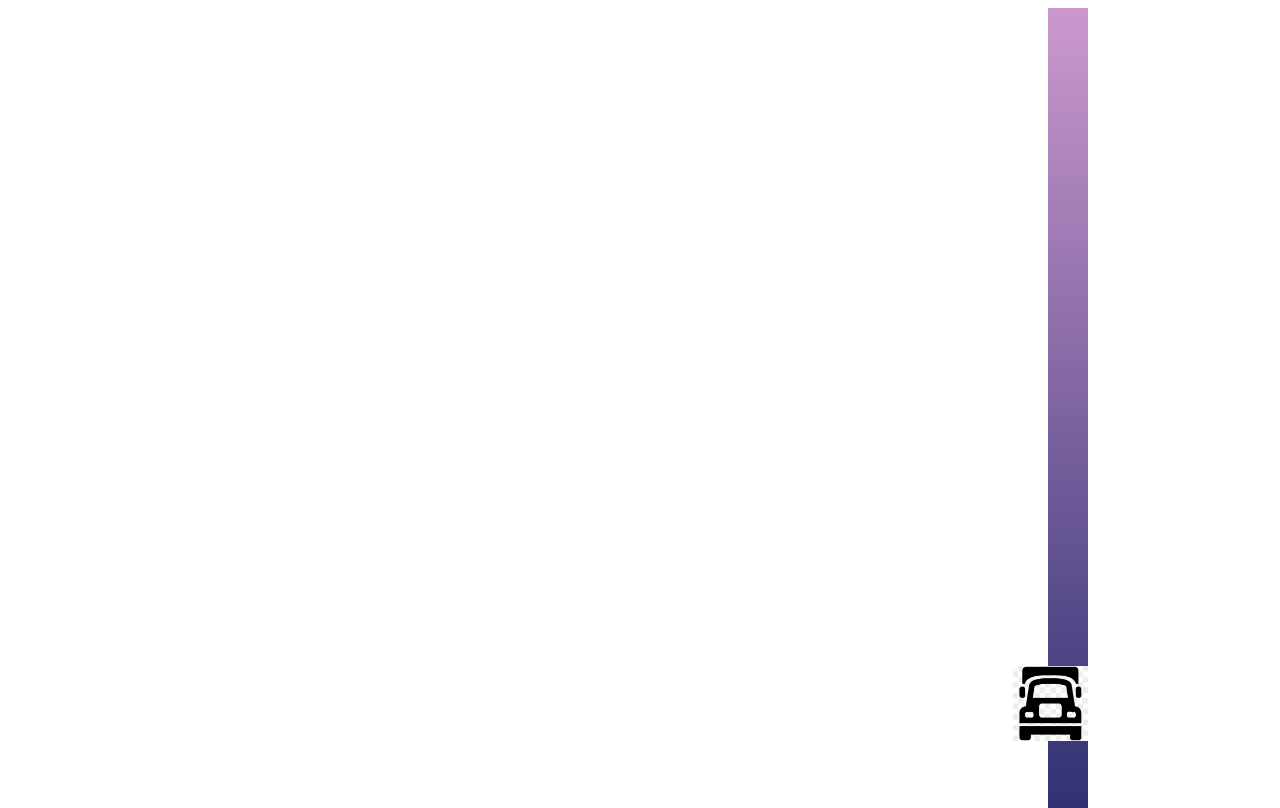
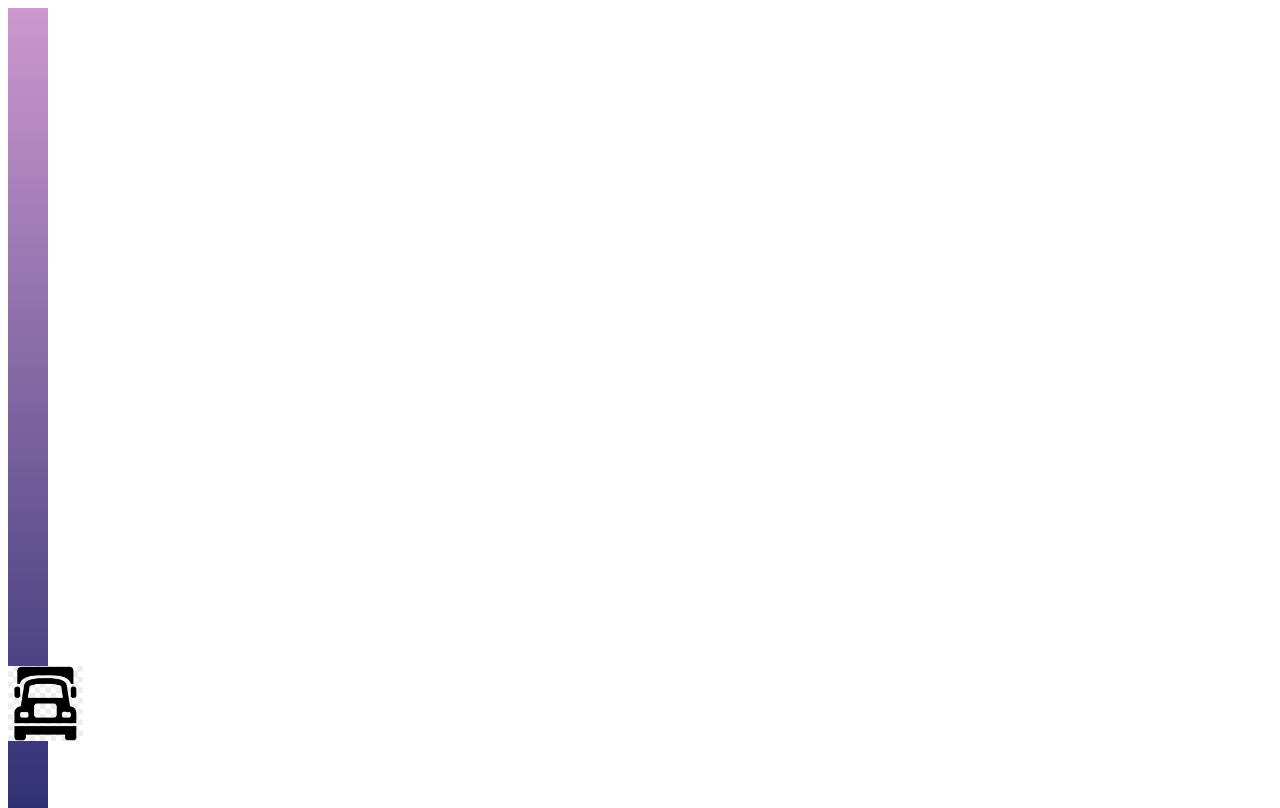
Before and after one commit to dinath2/IllerisTestOppgave, a plain HTML site: page index.html in a window 1280 px wide. Drawn offline with Linux system fonts and the light colour scheme.

Commit message:
Update animation.css

```diff
--- a/animation.css
+++ b/animation.css
@@ -11,8 +11,7 @@
     z-index: 2; /*this one moves things forwards or backwards. Higher number goes ontop*/
     background-image: url(semiTruck.png); /*this one needs to be replaced before implementation, but it's added to the file*/
     background-size: cover;
-    position: absolute; /*this should allow me to position things as i want, but it keeps competing with something and i'm not sure what*/
-    right: 15%;
+    position: absolute; /*i'm sure this is what's messing things up, but i need help for this*/
     animation-fill-mode: forwards; /*this one should technically allow the div to retain the values at the end of the animation, but only road works???*/
     animation: movingSemi 6s; /*Length of the animation itself*/
     animation-delay: 1s; /*delay was needed to let the road be drawn up. is this why the animation keeps bouncing back?*/
@@ -24,7 +23,6 @@
     z-index: 1;
     background-image: linear-gradient(rgb(204, 152, 206), rgb(48, 49, 116));
     position: absolute;
-    right: 15%;
     animation-fill-mode: forwards;
     animation: roadStretch 5s;
 }
```
